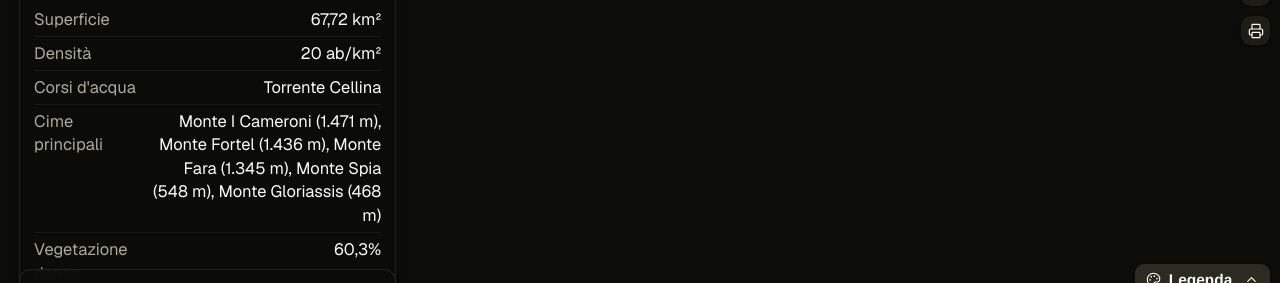
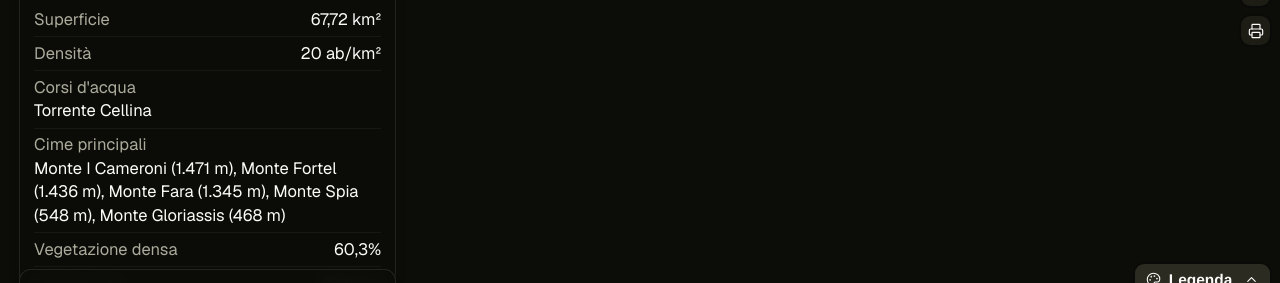
Before and after one commit to BeneComune/mappa-civica, a Next.js app: page / in a window 1280 px wide. Both pictures are taken after a click on the heading "Territorio". Shown: the part 322-605 px from the top of the page. Built offline with nearby package versions, Linux system fonts and the light colour scheme; no server answers.

Commit message:
Split long-text stat rows to their own line instead of a cramped table cell

```diff
--- a/components/municipality-stats.tsx
+++ b/components/municipality-stats.tsx
@@ -59,7 +59,22 @@ function StatSection({ title, children }: { title: string; children: React.React
   )
 }
 
-function Stat({ label, children }: { label: string; children: React.ReactNode }) {
+// Short values (numbers, single words) fit a compact label/value row. Long
+// text (addresses, name lists) doesn't - squeezed into a narrow right-aligned
+// column it wraps awkwardly, so those rows span full-width instead: label on
+// its own line, value below it, left-aligned.
+function Stat({ label, long, children }: { label: string; long?: boolean; children: React.ReactNode }) {
+  if (long) {
+    return (
+      <tr className="border-b border-border/50 last:border-0">
+        <td colSpan={2} className="py-1">
+          <div className="text-muted-foreground">{label}</div>
+          <div>{children}</div>
+        </td>
+      </tr>
+    )
+  }
+
   return (
     <tr className="border-b border-border/50 last:border-0">
       <td className="py-1 pr-2 align-baseline text-muted-foreground">{label}</td>
@@ -74,8 +89,10 @@ export function MunicipalityStatsPanel({ stats }: { stats: MunicipalityStats })
       <StatSection title="Territorio">
         <Stat label="Superficie">{fmt(stats.demographic.area_km2, " km²")}</Stat>
         <Stat label="Densità">{fmt(stats.demographic.population_density_km2, " ab/km²")}</Stat>
-        <Stat label="Corsi d'acqua">{stats.geography.waterways.join(", ")}</Stat>
-        <Stat label="Cime principali">
+        <Stat label="Corsi d'acqua" long>
+          {stats.geography.waterways.join(", ")}
+        </Stat>
+        <Stat label="Cime principali" long>
           {stats.geography.peaks.map((p) => `${p.name} (${p.elevation_m.toLocaleString("it-IT")} m)`).join(", ")}
         </Stat>
         <Stat label="Vegetazione densa">{fmt(stats.pipeline_derived.green_area_pct, "%")}</Stat>
@@ -128,7 +145,7 @@ export function MunicipalityStatsPanel({ stats }: { stats: MunicipalityStats })
       </StatSection>
 
       <StatSection title="Rischio territorio">
-        <Stat label="Zona sismica">
+        <Stat label="Zona sismica" long>
           {stats.risk.seismic_zone != null ? (
             <>
               Zona {stats.risk.seismic_zone}
@@ -145,11 +162,13 @@ export function MunicipalityStatsPanel({ stats }: { stats: MunicipalityStats })
 
       <StatSection title="Servizi">
         <Stat label="Sportelli bancari">{fmt(stats.services.bank_branches)}</Stat>
-        <Stat label="Farmacia">
+        <Stat label="Farmacia" long>
           {stats.services.pharmacy_name ?? (stats.services.pharmacy ? "Sì" : stats.services.pharmacy === false ? "No" : "-")}
         </Stat>
-        <Stat label="Scuole">{stats.services.schools ?? "-"}</Stat>
-        <Stat label="Pronto soccorso">
+        <Stat label="Scuole" long>
+          {stats.services.schools ?? "-"}
+        </Stat>
+        <Stat label="Pronto soccorso" long>
           {stats.services.nearest_emergency_room.name ? (
             <>
               {stats.services.nearest_emergency_room.name}
```
